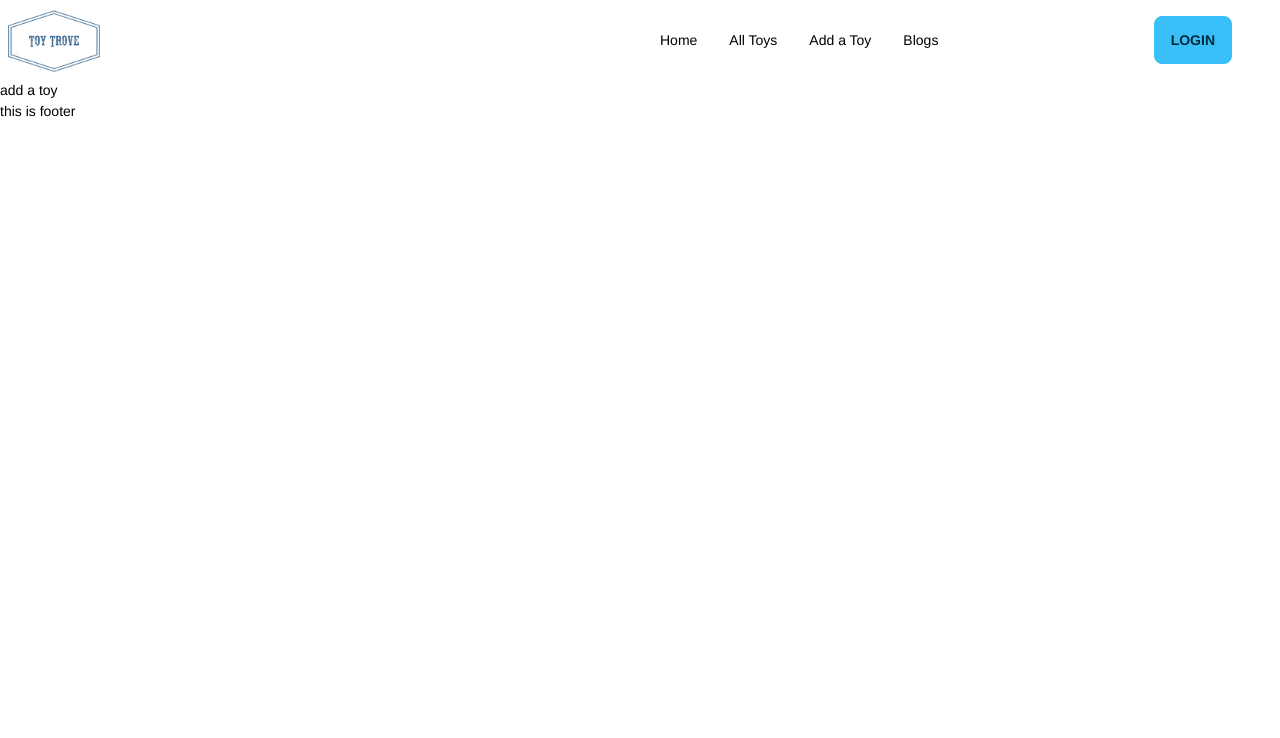
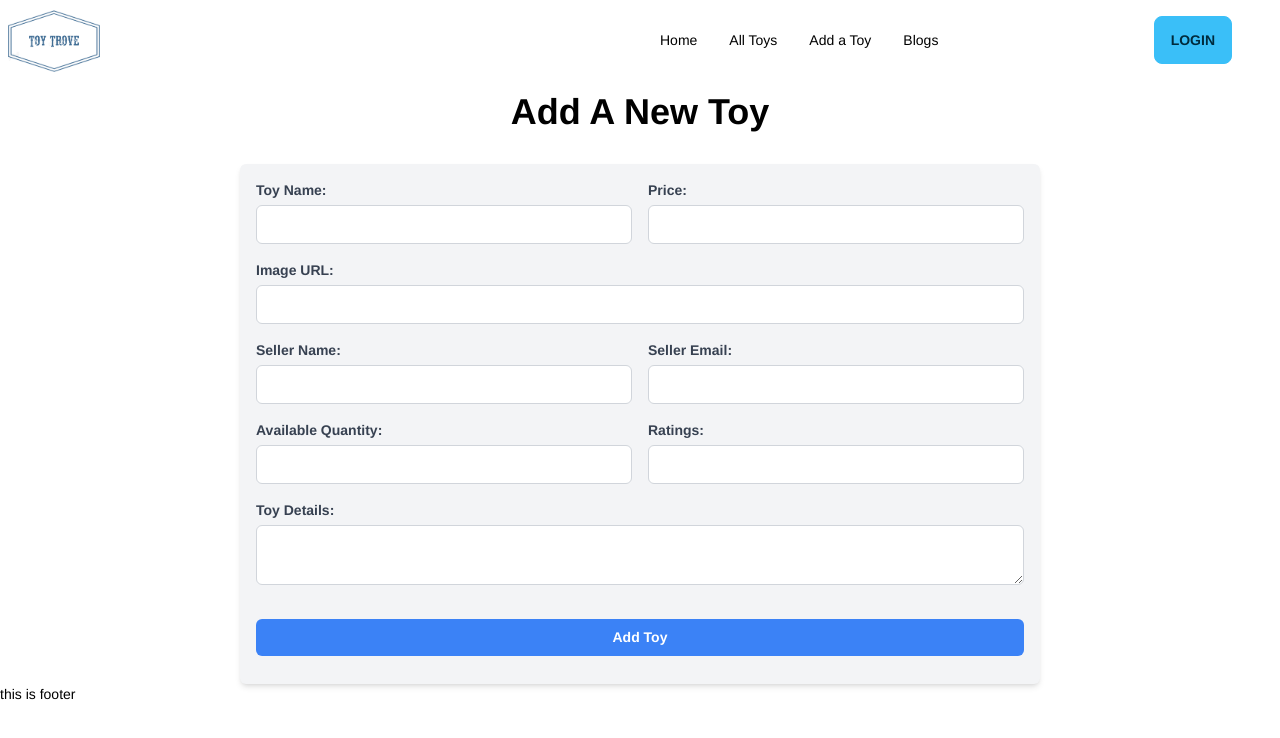
Before and after one commit to abuSayedAlSiam/toy-trove-client, a React (Vite) app: page /addAToy in a window 1280 px wide. Shown: the top 738 px of the page. Built offline with nearby package versions, Linux system fonts and the light colour scheme; no server answers.

Commit message:
add toy setup ready

```diff
--- a/src/Pages/AddAToy/AddAToy.jsx
+++ b/src/Pages/AddAToy/AddAToy.jsx
@@ -1,9 +1,79 @@
 import React from 'react';
 
 const AddAToy = () => {
+
+    const handleSubmit = event => {
+        event.preventDefault();
+        const form = event.target;
+        const toyName = form.toyName.value;
+        const price = form.price.value;
+        const imageUrl = form.imageUrl.value;
+        const sellerName = form.sellerName.value;
+        const sellerEmail = form.sellerEmail.value;
+        const availableQuantity = form.availableQuantity.value;
+        const ratings = form.ratings.value;
+    }
+
     return (
-        <div>
-            add a toy
+        <div className='w-10/12 mx-auto'>
+            <h2 className='text-center text-4xl font-bold mt-3 mb-8'>Add A New Toy</h2>
+            {/* all code here  */}
+
+            <form onSubmit={handleSubmit} className="w-9/12 mx-auto p-4 bg-gray-100 shadow-md rounded-md">
+            <div className='flex justify-between gap-4'>
+                    <div className="mb-4 w-full">
+                        <label className="text-gray-700 font-semibold">Toy Name:</label>
+                        <input type="email" name="toyName" required
+                            className="w-full px-3 py-2 mt-1 text-gray-700 bg-white border border-gray-300 rounded-md focus:outline-none focus:ring-blue-500 focus:border-blue-500" />
+                    </div>
+                    <div className="mb-4 w-full">
+                        <label className="text-gray-700 font-semibold">Price:</label>
+                        <input type="email" name="price" required
+                            className="w-full px-3 py-2 mt-1 text-gray-700 bg-white border border-gray-300 rounded-md focus:outline-none focus:ring-blue-500 focus:border-blue-500" />
+                    </div>
+                </div>
+                <div className="mb-4">
+                    <label className="text-gray-700 font-semibold">Image URL:</label>
+                    <input type="text"   name="imageUrl" required
+                        className="w-full px-3 py-2 mt-1 text-gray-700 bg-white border border-gray-300 rounded-md focus:outline-none focus:ring-blue-500 focus:border-blue-500" />
+                </div>
+
+                <div className='flex justify-between gap-4'>
+                    <div className="mb-4 w-full">
+                        <label className="text-gray-700 font-semibold">Seller Name:</label>
+                        <input type="email" name="sellerName" required
+                            className="w-full px-3 py-2 mt-1 text-gray-700 bg-white border border-gray-300 rounded-md focus:outline-none focus:ring-blue-500 focus:border-blue-500" />
+                    </div>
+                    <div className="mb-4 w-full">
+                        <label className="text-gray-700 font-semibold">Seller Email:</label>
+                        <input type="email" name="sellerEmail" required
+                            className="w-full px-3 py-2 mt-1 text-gray-700 bg-white border border-gray-300 rounded-md focus:outline-none focus:ring-blue-500 focus:border-blue-500" />
+                    </div>
+                </div>
+                <div className='flex justify-between gap-4'>
+                    <div className="mb-4 w-full">
+                        <label className="text-gray-700 font-semibold">Available Quantity:</label>
+                        <input type="email" name="availableQuantity" required
+                            className="w-full px-3 py-2 mt-1 text-gray-700 bg-white border border-gray-300 rounded-md focus:outline-none focus:ring-blue-500 focus:border-blue-500" />
+                    </div>
+                    <div className="mb-4 w-full">
+                        <label className="text-gray-700 font-semibold">Ratings:</label>
+                        <input type="ratings" name="sellerEmail" required
+                            className="w-full px-3 py-2 mt-1 text-gray-700 bg-white border border-gray-300 rounded-md focus:outline-none focus:ring-blue-500 focus:border-blue-500" />
+                    </div>
+                </div>
+                <div className="mb-4">
+                    <label className="text-gray-700 font-semibold">Toy Details:</label>
+                    <textarea type="text"   name="details" required
+                        className="w-full h-auto px-3 py-2 mt-1 text-gray-700 bg-white border border-gray-300 rounded-md focus:outline-none focus:ring-blue-500 focus:border-blue-500" />
+                </div>
+
+                <div>
+                    <input type="submit" value="Add Toy"
+                        className="px-4 py-2 my-3 w-full font-semibold text-white bg-blue-500 rounded-md hover:bg-blue-600 focus:outline-none focus:bg-blue-600" />
+                </div>
+            </form>
+
         </div>
     );
 };
--- a/src/Pages/AllToys/AllToys.jsx
+++ b/src/Pages/AllToys/AllToys.jsx
@@ -1,14 +1,10 @@
 import React, { useEffect, useState } from 'react';
 import ToyCard from './toyCard';
+import { useLoaderData } from 'react-router-dom';
 
 const AllToys = () => {
-    const [allToys, setAddToys] = useState([]);
-    useEffect(()=> {
-        fetch('https://toy-trove-server.vercel.app/allToys')
-            .then(res => res.json())
-            .then(data => setAddToys(data))
-    } ,[])
-    console.log(allToys)
+    const allToys = useLoaderData();
+
 
     return (
         <div>
--- a/src/Pages/AllToys/ToyCard.jsx
+++ b/src/Pages/AllToys/ToyCard.jsx
@@ -1,10 +1,11 @@
 import React from 'react';
+import { Link } from 'react-router-dom';
 
-const ToyCard = ({toy}) => {
-    const {_id, toyName, category, price, availableQuantity, picture} = toy || "";
+const ToyCard = ({ toy }) => {
+    const { _id, toyName, category, price, availableQuantity, picture } = toy || "";
     return (
-        <div className="card w-96 bg-base-100 shadow-xl">
-            <figure className="px-10 pt-10">
+        <div className="card bg-base-100 shadow-xl">
+            <figure>
                 <img src={picture} alt="toy" className="rounded-xl" />
             </figure>
             <div className="card-body items-center text-center">
@@ -13,7 +14,9 @@ const ToyCard = ({toy}) => {
                 <p>Price: {price} $</p>
                 <p>Available Quantity: {availableQuantity}</p>
                 <div className="card-actions">
-                    <button className="btn btn-primary">Buy Now</button>
+                    <Link to={`/toy/${_id}`}>
+                        <button className="btn btn-primary">View Details</button>
+                    </Link>
                 </div>
             </div>
         </div>
--- /dev/null
+++ b/src/Pages/Toy/Toy.jsx
@@ -0,0 +1,32 @@
+import { useLoaderData } from "react-router-dom";
+
+const Toy = () => {
+    const singleToy = useLoaderData();
+    const { toyName, picture, sellerName, sellerEmail, price, rating, availableQuantity, details } = singleToy || "";
+    return (
+        <div>
+            <div className="card lg:card-side w-10/12 mx-auto bg-base-100 shadow-xl">
+                <figure><img src={picture} alt="Album" /></figure>
+                <div className="card-body">
+                    <h2 className="card-title">{toyName}</h2>
+                    <p>{details}</p>
+                    <div>
+                        <p>Seller Name: {sellerName}</p>
+                        <p>Seller Email: {sellerEmail}</p>
+                        <p>Available Quantity: {availableQuantity}</p>
+                    </div>
+                    <div className="flex ">
+                        <p className="font-bold">Price: {price}$</p>
+                        {/* todo  */}
+                        <p>Rating: {rating}</p>
+                    </div>
+                    <div className="">
+                        <p></p>
+                    </div>
+                </div>
+            </div>
+        </div>
+    );
+};
+
+export default Toy;
--- a/src/Routes/Routes.jsx
+++ b/src/Routes/Routes.jsx
@@ -8,6 +8,7 @@ import AddAToy from "../Pages/AddAToy/AddAToy";
 import Blogs from "../Pages/Blogs/Blogs";
 import Login from "../Pages/Login/Login";
 import Register from "../../Register/Register";
+import Toy from "../Pages/Toy/Toy";
 
 
 const router = createBrowserRouter([
@@ -21,7 +22,13 @@ const router = createBrowserRouter([
         },
         {
             path: "allToys",
-            element: <AllToys></AllToys>
+            element: <AllToys></AllToys>,
+            loader: () => fetch('http://localhost:5000/allToys')
+        },
+        {
+          path: "toy/:id",
+          element: <Toy></Toy>,
+          loader: ({params}) => fetch(`http://localhost:5000/toy/${params.id}`)
         },
         {
           path: "addAToy",
```
